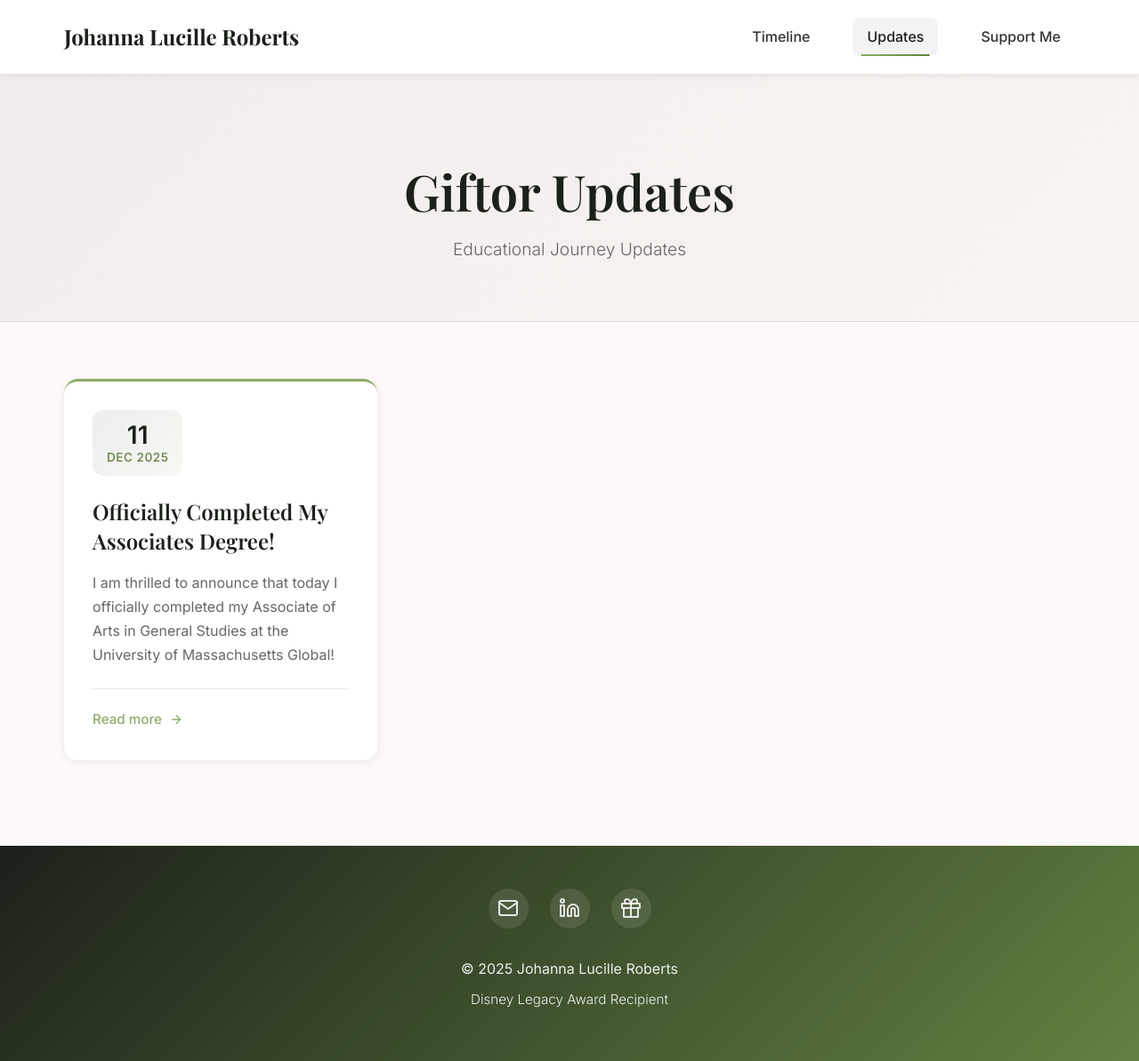
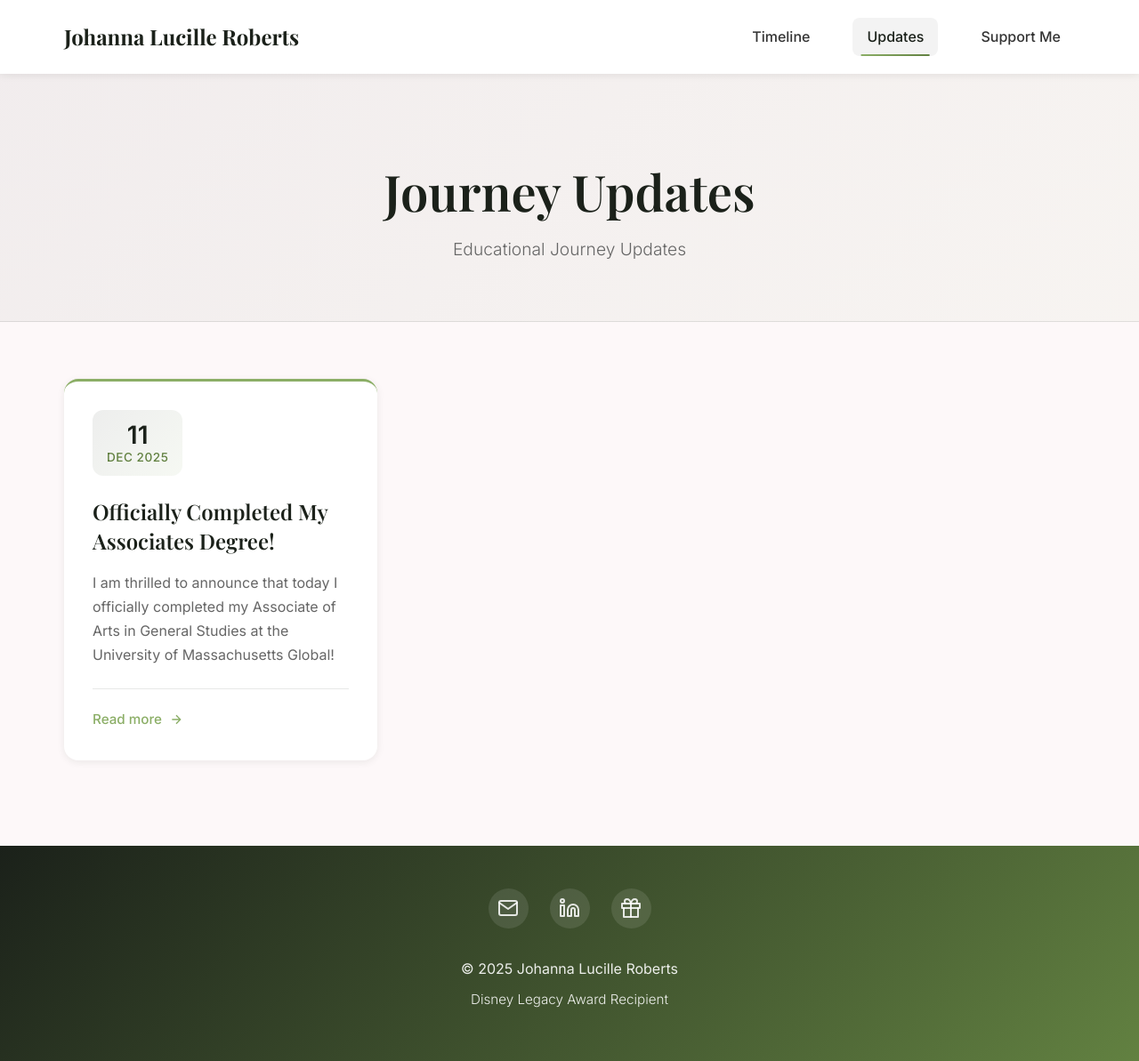
Before and after one commit to DevinTobiasColebrooke/devintobiascolebrooke.github.io, a Jekyll site: the page built from blog.html, in a window 1280 px wide and 1193 px high. Shown: the whole window at 89% size. Built offline with Jekyll 4.4.1, drawn with Linux system fonts in a browser that asks for light colours.

Commit message:
Updated Blog Header copy

```diff
--- a/blog.html
+++ b/blog.html
@@ -4,7 +4,7 @@ title: Updates
 ---
 <header class="page-header">
     <div class="page-header-content">
-        <h1>Giftor Updates</h1>
+        <h1>Journey Updates</h1>
         <p class="page-subtitle">Educational Journey Updates</p>
     </div>
 </header>
```
